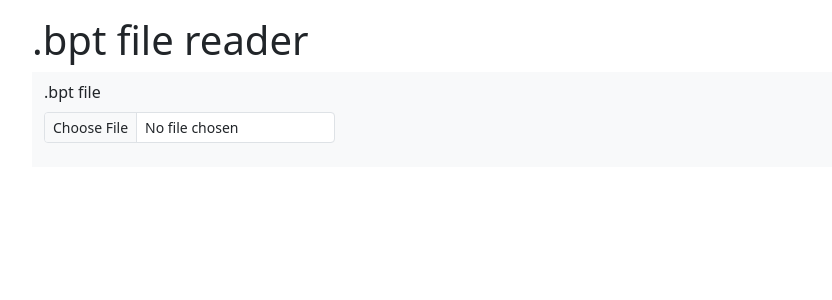
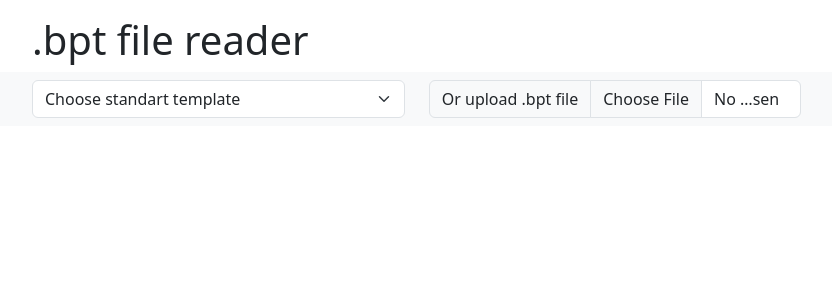
Before and after one commit to Yanzhula/bpt-reader, a React app: page / in a window 1280 px wide. Shown: the top 300 px of the page, without its empty margins (50-882 px from the left). Built offline with nearby package versions, Linux system fonts and the light colour scheme.

Commit message:
добавил стандартные шаблоны и их загрузку

```diff
--- a/package.json
+++ b/package.json
@@ -13,6 +13,7 @@
   "license": "ISC",
   "dependencies": {
     "bootstrap": "^5.3.2",
+    "copy-webpack-plugin": "^12.0.2",
     "phpunserialize": "^1.3.0",
     "react": "^18.2.0",
     "react-bootstrap": "^2.10.1",
--- a/src/components/Activity.tsx
+++ b/src/components/Activity.tsx
@@ -1,8 +1,8 @@
-import React from 'react';
-import { TemplateActivityType } from '../types/Template';
-import { styled, css } from 'styled-components';
+import React from "react";
+import { TemplateActivityType } from "../types/Template";
+import { styled, css } from "styled-components";
 
-import Card from 'react-bootstrap/Card';
+import Card from "react-bootstrap/Card";
 
 const ActivityBlock = styled.div`
   // border: 1px dashed gray;
@@ -10,12 +10,14 @@ const ActivityBlock = styled.div`
   margin: 0 auto;
 `;
 
-const ChildrenBlock = styled.div<{ $parallel?: boolean; }>`
+const ChildrenBlock = styled.div<{ $parallel?: boolean }>`
   display: flex;
   flex-direction: column;
   align-items: start;
 
-    ${props => props.$parallel && css`
+  ${(props) =>
+    props.$parallel &&
+    css`
       flex-direction: row;
       column-gap: 1em;
       border: 1px dashed gray;
@@ -25,42 +27,40 @@ const ChildrenBlock = styled.div<{ $parallel?: boolean; }>`
     `}
 `;
 
-export const Activity: React.FC<{ activity: TemplateActivityType }> = ({ activity }) => {
-
+export const Activity: React.FC<{ activity: TemplateActivityType }> = ({
+  activity,
+}) => {
   const children = activity.Children;
 
   const isSystem =
-        activity.Type === 'EmptyBlockActivity'
-        || activity.Type === 'SequenceActivity'
-        || activity.Type === 'SequentialWorkflowActivity'
-    ;
-    const parallel = activity.Type === 'IfElseActivity' || activity.Type === 'ApproveActivity';
-    const parallelBranch = activity.Type === 'IfElseBranchActivity';
+    activity.Type === "EmptyBlockActivity" ||
+    activity.Type === "SequenceActivity" ||
+    activity.Type === "SequentialWorkflowActivity";
+  const parallel =
+    activity.Type === "IfElseActivity" || activity.Type === "ApproveActivity";
+  const parallelBranch = activity.Type === "IfElseBranchActivity";
 
   return (
     <ActivityBlock>
-            {
-            !isSystem
-            &&
+      {!isSystem && (
         <Card
-             bg={parallel ? 'warning' : ''}
-             border={parallelBranch ? 'warning' : ''}
-             style={{ width: parallel ? 'auto' : '18rem', margin: '1em auto' }}
+          bg={parallel ? "warning" : ""}
+          border={parallelBranch ? "warning" : ""}
+          style={{ width: parallel ? "auto" : "18rem", margin: "1em auto" }}
         >
           {!parallelBranch && <Card.Header>{activity.Type}</Card.Header>}
           <Card.Body>
-                    <Card.Text>
-                        {activity.Properties.Title}
-                    </Card.Text>
+            <Card.Text>{activity.Properties.Title}</Card.Text>
           </Card.Body>
         </Card>
-            }
-            {
-                children.length > 0
-                && <ChildrenBlock $parallel = {parallel}>
-                    {children.map(child => <Activity key={child.Name} activity={child} />)}
+      )}
+      {children && children.length > 0 && (
+        <ChildrenBlock $parallel={parallel}>
+          {children.map((child) => (
+            <Activity key={child.Name} activity={child} />
+          ))}
         </ChildrenBlock>
-            }
+      )}
     </ActivityBlock>
   );
-}
+};
--- a/src/components/Toolbar.tsx
+++ b/src/components/Toolbar.tsx
@@ -1,53 +1,79 @@
-import React, { ChangeEvent } from 'react';
-import { useContext } from 'react';
-import { SetTemplateContext } from '../contexts/TemplateContext';
-import styled from 'styled-components';
-import { readBptFile } from '../utils/BptFileReader';
-import Form from 'react-bootstrap/Form';
-import Container from 'react-bootstrap/Container';
-import Navbar from 'react-bootstrap/Navbar';
+import React, { ChangeEvent } from "react";
+import { useContext } from "react";
+import { SetTemplateContext } from "../contexts/TemplateContext";
+import { readBptFile } from "../utils/BptFileReader";
+import Form from "react-bootstrap/Form";
+import Container from "react-bootstrap/Container";
+import Navbar from "react-bootstrap/Navbar";
+import Col from "react-bootstrap/Col";
+import Row from "react-bootstrap/Row";
+import InputGroup from "react-bootstrap/InputGroup";
 
-const MyBar = styled.div`
-    border-radius: 8px;
-    padding: 1em;
-    border: 1px solid gray;
-`;
+const templates: Object = {
+  invoice: "invoice",
+    vacation: "vacation",
+    bustrip:  "bustrip",
+};
 
 export const Toolbar: React.FC = () => {
-
   const setTemplate = useContext(SetTemplateContext);
 
   const onInput = (event: ChangeEvent<HTMLInputElement>): void => {
     const fileList = event.target?.files;
     const bptFile = fileList?.item(0);
 
-        if (!bptFile)
-        {
+    if (!bptFile) {
       return;
     }
 
     readBptFile(bptFile)
       .then((template) => setTemplate(template))
-            .catch(e => console.log(e))
-        ;
+      .catch((e) => console.log(e));
+  };
+
+  const onSelectDefault = (event: ChangeEvent<HTMLSelectElement>): void => {
+    const fileName = event.target.value;
+
+    if (!templates.hasOwnProperty(fileName)) {
+      return;
     }
 
+    fetch(`/uploads/${fileName}.bpt`).then((resp: Response) => {
+      resp.blob().then((blob) => {
+        const bptFile = new File([blob], "tpl.bpt");
+
+        readBptFile(bptFile)
+          .then((template) => setTemplate(template))
+          .catch((e) => console.log(e));
+      });
+    });
+  };
+
   return (
-    <Container>
     <Navbar expand="lg" className="bg-body-tertiary">
       <Container>
-            <Form.Group controlId="formFile" className="mb-3">
-                <Form.Label>.bpt file</Form.Label>
-                <Form.Control type="file" size="sm" onChange={onInput} />
-            </Form.Group>
+        <Form>
+          <Row>
+            <Col>
+              <Form.Select
+                aria-label="Choose standart template"
+                onChange={onSelectDefault}
+              >
+                <option>Choose standart template</option>
+                <option value="vacation">Vacation</option>
+                <option value="bustrip">Business trip</option>
+                <option value="invoice">Invoice</option>
+              </Form.Select>
+            </Col>
+            <Col>
+              <InputGroup>
+                <InputGroup.Text>Or upload .bpt file</InputGroup.Text>
+                <Form.Control type="file" onChange={onInput} />
+              </InputGroup>
+            </Col>
+          </Row>
+        </Form>
       </Container>
     </Navbar>
-    </Container>
   );
-
-
-    return <MyBar>
-
-        </MyBar>
-    ;
 };
--- a/webpack.config.js
+++ b/webpack.config.js
@@ -1,11 +1,12 @@
 const path = require('path');
 const HtmlWebpackPlugin = require('html-webpack-plugin');
+const CopyPlugin = require("copy-webpack-plugin");
 
 module.exports = {
   entry: './src/index.tsx',
   output: {
     filename: '[name].bundle.js',
-    path: path.resolve(__dirname, 'dist')
+    path: path.resolve(__dirname, 'dist'),
   },
   optimization: {
     splitChunks: {
@@ -35,6 +36,11 @@ module.exports = {
   plugins: [
     new HtmlWebpackPlugin({
       template: './src/index.html'
-    })
+    }),
+    new CopyPlugin({
+            patterns: [
+                { from: "uploads", to: "uploads" } //to the dist root directory
+            ],
+        }),
   ]
 };
```
Also changed, not shown: 5 other files (tests, documents, lock files or other folders). Lines whose indentation alone changed are shown as unchanged.
